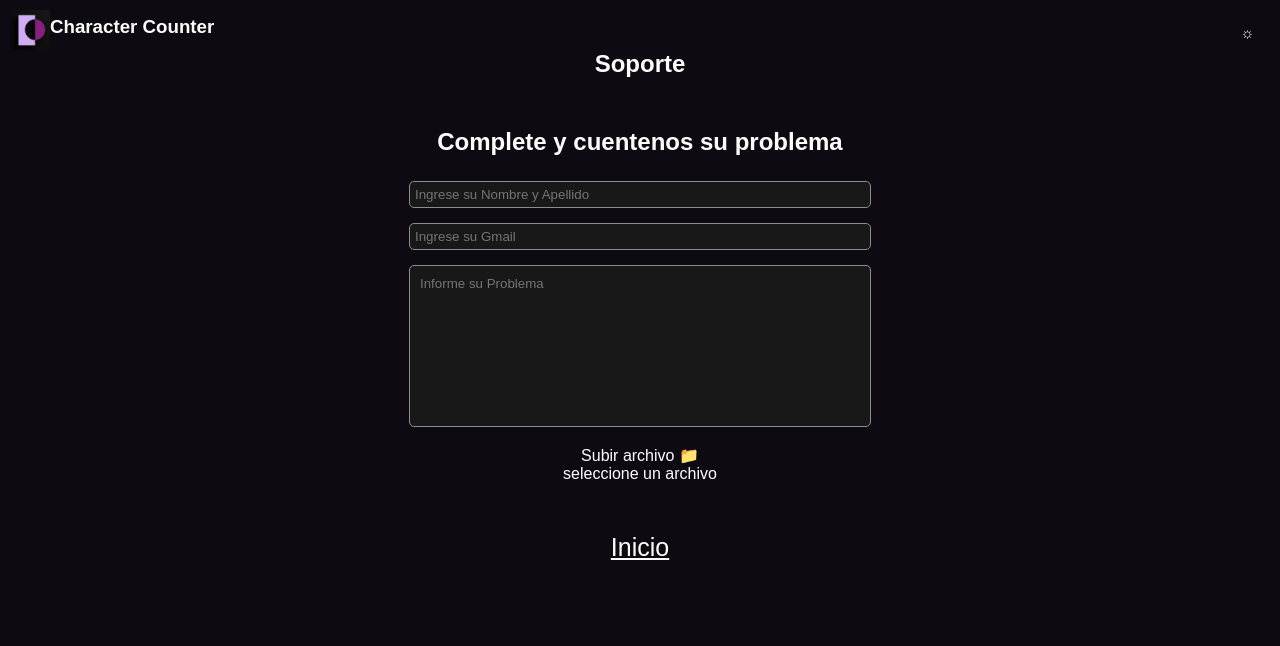
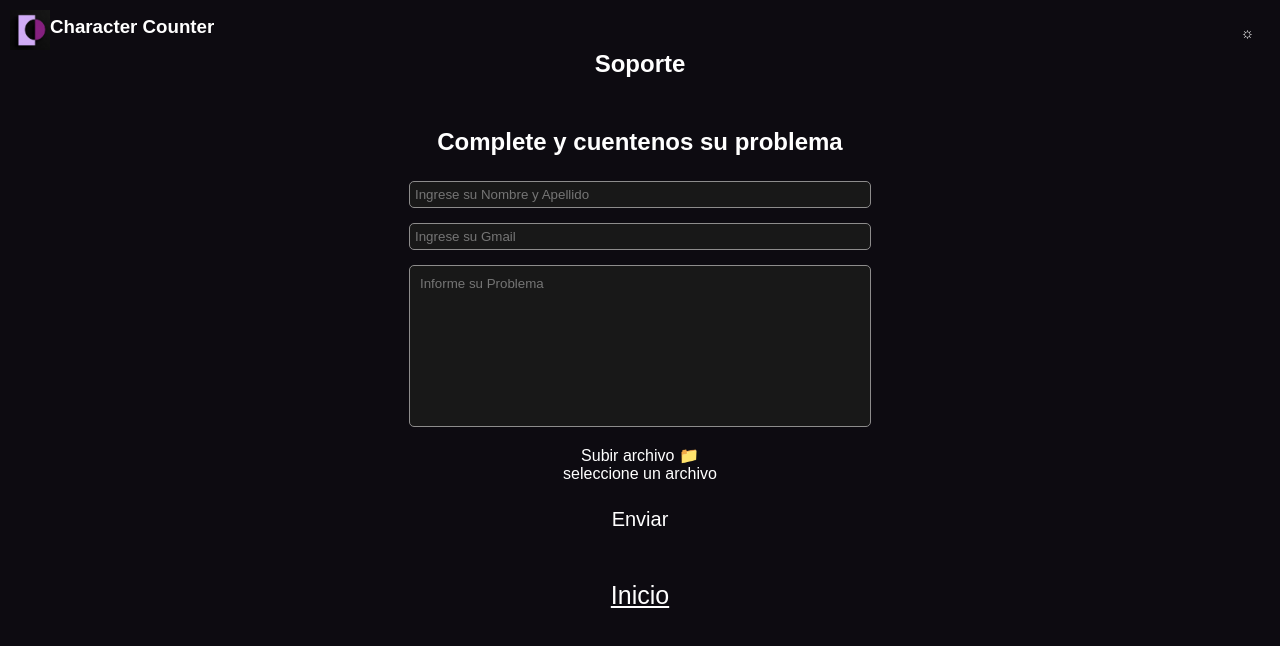
Before and after one commit to tomasargentoar-ship-it/proyecto-react-trabajoPractico, a React (Vite) app: page /soporte in a window 1280 px wide. Shown: the top 646 px of the page. Built offline with nearby package versions, Linux system fonts and the light colour scheme; a web font is replaced by a local one.

Commit message:
agregado el boton enviar y terminado el canal de soporte

```diff
--- a/src/componentes/Boton.jsx
+++ b/src/componentes/Boton.jsx
@@ -15,7 +15,7 @@ useEffect(()=>{
 
 const textarea = document.querySelector('textarea')
 
-const botones = document.querySelectorAll('button')
+const botones = document.querySelectorAll('.boton-inicio')
 
 const logo = document.querySelector('img')
 
@@ -72,7 +72,7 @@ Link.style.color = '#ffffff'
 
  return(
 <div className='contenedorBoton'>
- <button className='boton' onClick={tocarClick}>☼</button>
+ <button className='boton-inicio' onClick={tocarClick}>☼</button>
 </div>
 )
 }
--- a/src/componentes/Porcentaje.jsx
+++ b/src/componentes/Porcentaje.jsx
@@ -6,7 +6,7 @@ function Porcentaje({letters,sortLetters,showAll, setShowAll,visibleLetters}){
    <section className='sectionPorcentaje'>
     <div className='divTitulo'>
     <h2 className='titulo'>Letter Density</h2>
-    <button className='boton' onClick={()=>setShowAll(!showAll)}>{showAll ? "See Less ▴" : "See More ▾"}</button>
+    <button className='boton-inicio' onClick={()=>setShowAll(!showAll)}>{showAll ? "See Less ▴" : "See More ▾"}</button>
     </div>
 
     <article>
--- a/src/router-componentes/Soporte.jsx
+++ b/src/router-componentes/Soporte.jsx
@@ -17,7 +17,7 @@ export function Soporte({flashLight,setFlashLight,nombreArchivo,setNombreArchivo
 
    const imagen = document.querySelector('img')
 
-   const boton = document.querySelector('button')
+   const boton = document.querySelectorAll('button')
 
    const link = document.querySelector('a')
 
@@ -32,10 +32,6 @@ export function Soporte({flashLight,setFlashLight,nombreArchivo,setNombreArchivo
 
    imagen.src = logoBlanco;
 
-   boton.style.color = '#000000'
-
-   boton.style.backgroundColor ='#ffffff'
-
    link.style.color = '#000000'
 
    text.style.backgroundColor = '#e9e7e7'
@@ -49,6 +45,10 @@ export function Soporte({flashLight,setFlashLight,nombreArchivo,setNombreArchivo
    input.style.color = '#000000'
    input.style.border = '1px solid #aaaaaa'
    })
+   boton.forEach((botton)=>{
+   botton.style.color = '#000000'
+   botton.style.backgroundColor ='#ffffff'
+   })
 
    }
    else{
@@ -57,10 +57,6 @@ export function Soporte({flashLight,setFlashLight,nombreArchivo,setNombreArchivo
    document.body.style.color = '#ffffff'
 
    imagen.src = logoNegro;
-
-   boton.style.backgroundColor = '#0d0b11'
-
-   boton.style.color = '#ffffff'
 
    link.style.color = '#ffffff'
 
@@ -75,7 +71,10 @@ export function Soporte({flashLight,setFlashLight,nombreArchivo,setNombreArchivo
    input.style.color = '#ffffff'
    input.style.border = '1px solid #8d8c8c'
    })
-
+   boton.forEach((botton)=>{
+   botton.style.color = '#ffffff'
+   botton.style.backgroundColor ='#0d0b11'
+   })
    }
 },[flashLight])
 
@@ -133,10 +132,9 @@ export function Soporte({flashLight,setFlashLight,nombreArchivo,setNombreArchivo
     </label>
     <p>{nombreArchivo}</p>
     </div>
-
     </div>
 
-
+    <button type='submit' className="boton-Enviar">Enviar</button>
 
     </form>
 
--- a/src/styles/boton.css
+++ b/src/styles/boton.css
@@ -1,5 +1,5 @@
 
-.boton{
+.boton-inicio{
 width:35px;
 height:35px;
 border:none;
--- a/src/styles/porcentaje.css
+++ b/src/styles/porcentaje.css
@@ -14,7 +14,7 @@ margin-top: 20px;
 font-size: 25px;
 }
 
-.boton{
+.boton-inicio{
 width: 150px;
 font-size:15px;
 background-color: #0d0b11;
--- a/src/styles/soporte.css
+++ b/src/styles/soporte.css
@@ -77,3 +77,14 @@ margin-top:6px;
 width:40px;
 height:40px;
 }
+
+.boton-Enviar{
+display: flex;
+justify-content: center;
+text-align: center;
+align-items: center;
+border: none;
+margin-top: 25px;
+font-size: 20px;
+cursor: pointer;
+}
```
